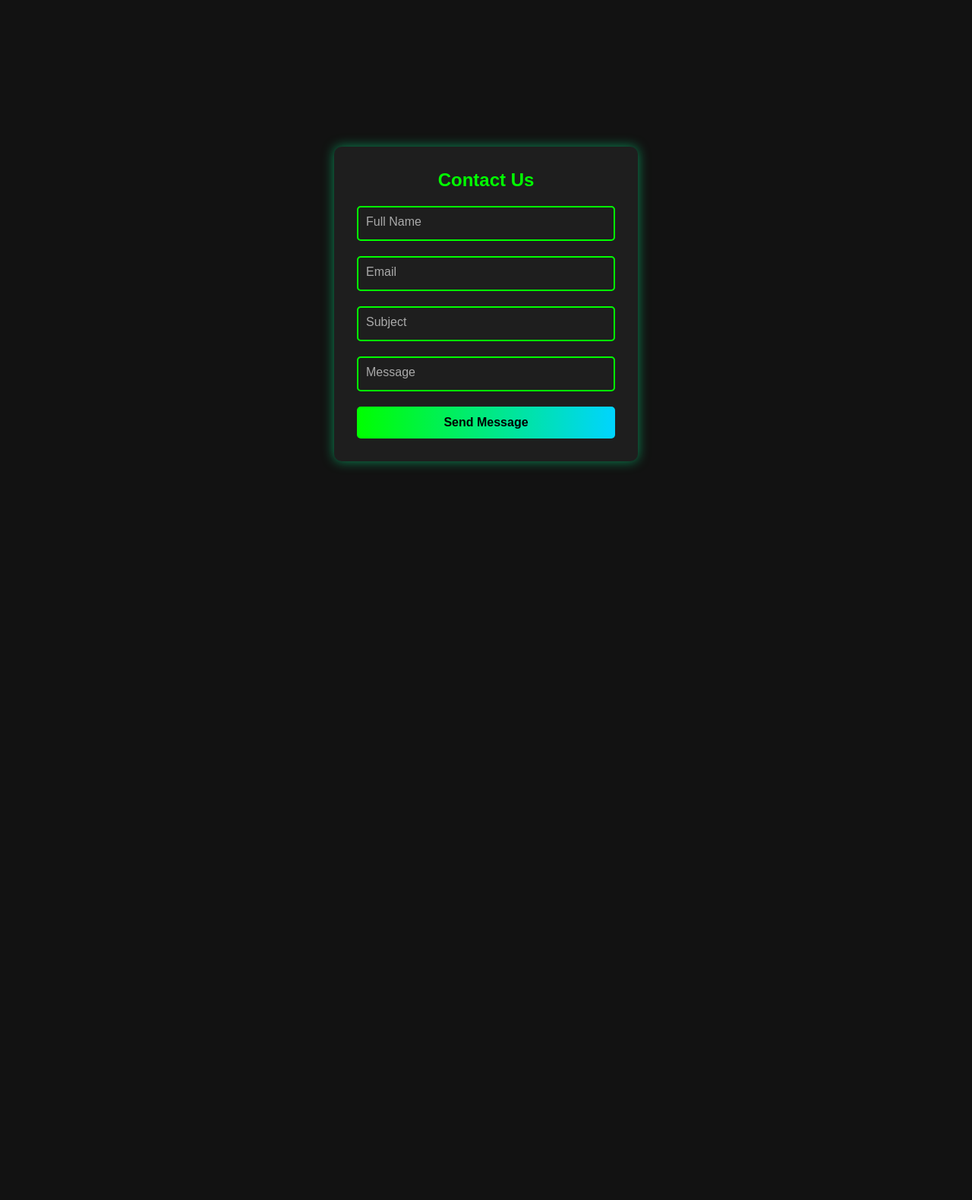
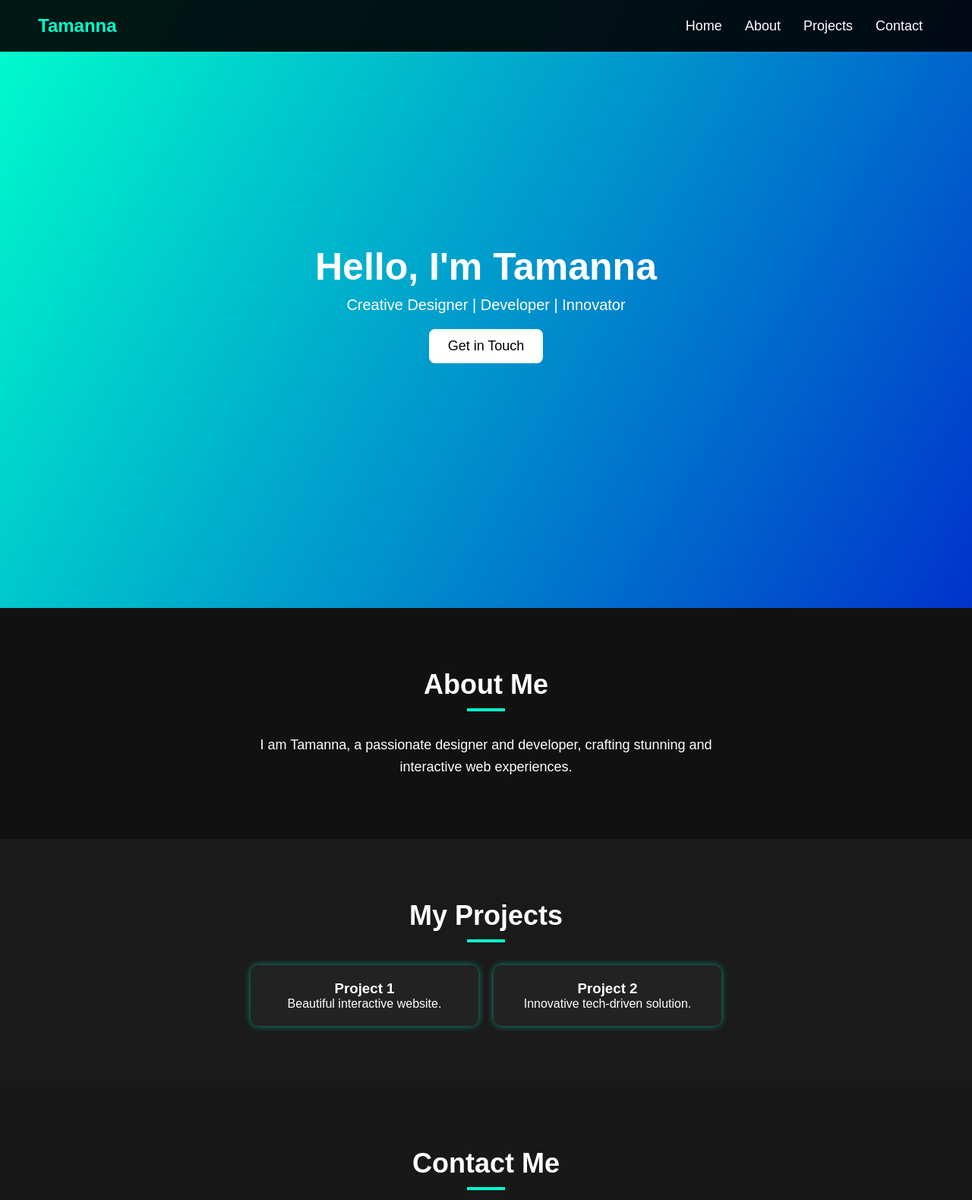
Before and after one commit to Tamnna05/web, a plain HTML site: page index.html in a window 1280 px wide. Shown: the top 1579 px of the page at 76% size. Before the commit the page ends 800 px from the top, so only its background shows below. Drawn offline with Linux system fonts and the light colour scheme.

Commit message:
Update index.html

```diff
--- a/index.html
+++ b/index.html
@@ -3,109 +3,269 @@
 <head>
     <meta charset="UTF-8">
     <meta name="viewport" content="width=device-width, initial-scale=1.0">
-    <title>Attractive Form</title>
+    <title>Tamanna | Creative Designer</title>
     <style>
+        /* General Styles */
         * {
             margin: 0;
             padding: 0;
             box-sizing: border-box;
-            font-family: 'Arial', sans-serif;
+            font-family: 'Poppins', sans-serif;
+            scroll-behavior: smooth;
         }
+
         body {
+            background: #0a0a0a;
+            color: white;
+            text-align: center;
+        }
+
+        /* Header */
+        header {
+            position: fixed;
+            width: 100%;
+            top: 0;
+            left: 0;
+            display: flex;
+            justify-content: space-between;
+            align-items: center;
+            padding: 20px 50px;
+            background: rgba(0, 0, 0, 0.9);
+            z-index: 1000;
+        }
+
+        .logo {
+            font-size: 24px;
+            font-weight: bold;
+            color: #00ffcc;
+        }
+
+        nav ul {
+            list-style: none;
+            display: flex;
+        }
+
+        nav ul li {
+            margin: 0 15px;
+        }
+
+        nav ul li a {
+            color: white;
+            text-decoration: none;
+            font-size: 18px;
+            transition: color 0.3s;
+        }
+
+        nav ul li a:hover {
+            color: #00ffcc;
+        }
+
+        /* Hero Section */
+        .hero {
+            height: 100vh;
+            display: flex;
+            flex-direction: column;
+            justify-content: center;
+            align-items: center;
+            background: linear-gradient(120deg, #00ffcc, #0033cc);
+            text-align: center;
+            animation: fadeIn 1.5s ease-in-out;
+        }
+
+        @keyframes fadeIn {
+            from {
+                opacity: 0;
+            }
+            to {
+                opacity: 1;
+            }
+        }
+
+        .hero h1 {
+            font-size: 50px;
+            margin-bottom: 10px;
+        }
+
+        .hero p {
+            font-size: 20px;
+            margin-bottom: 20px;
+        }
+
+        .btn {
+            padding: 12px 25px;
+            font-size: 18px;
+            background: white;
+            color: black;
+            text-decoration: none;
+            border-radius: 8px;
+            transition: all 0.3s ease-in-out;
+        }
+
+        .btn:hover {
+            background: #00ffcc;
+            color: black;
+            box-shadow: 0 0 10px #00ffcc;
+        }
+
+        /* Sections */
+        section {
+            padding: 80px 20px;
+        }
+
+        h2 {
+            font-size: 36px;
+            margin-bottom: 20px;
+            position: relative;
+            display: inline-block;
+        }
+
+        h2::after {
+            content: "";
+            display: block;
+            width: 50px;
+            height: 4px;
+            background: #00ffcc;
+            margin: 10px auto;
+        }
+
+        /* About Section */
+        .about {
+            background: #111;
+        }
+
+        .about p {
+            font-size: 18px;
+            max-width: 600px;
+            margin: auto;
+            line-height: 1.6;
+        }
+
+        /* Projects Section */
+        .projects {
+            background: #1a1a1a;
+        }
+
+        .project-container {
             display: flex;
             justify-content: center;
-            align-items: center;
-            height: 100vh;
-            background: #121212;
+            gap: 20px;
+            flex-wrap: wrap;
         }
-        .form-container {
-            background: #1e1e1e;
-            padding: 30px;
+
+        .project-card {
+            background: #222;
+            padding: 20px;
             border-radius: 10px;
-            box-shadow: 0 0 15px rgba(0, 255, 150, 0.5);
-            text-align: center;
-            max-width: 400px;
-            width: 100%;
+            width: 300px;
+            box-shadow: 0 0 10px rgba(0, 255, 204, 0.5);
+            transition: transform 0.3s;
         }
-        h2 {
-            color: #0f0;
-            margin-bottom: 20px;
+
+        .project-card:hover {
+            transform: scale(1.05);
         }
-        .input-box {
-            position: relative;
-            margin-bottom: 20px;
+
+        /* Contact Section */
+        .contact {
+            background: #181818;
         }
-        .input-box input {
-            width: 100%;
-            padding: 12px;
-            background: transparent;
-            border: 2px solid #0f0;
-            border-radius: 5px;
-            outline: none;
+
+        /* Footer */
+        footer {
+            background: black;
+            padding: 20px;
             color: white;
-            font-size: 16px;
-            transition: 0.3s;
         }
-        .input-box label {
-            position: absolute;
-            top: 12px;
-            left: 12px;
-            color: #aaa;
-            transition: 0.3s;
+
+        /* Animation Effects */
+        .fade-in {
+            opacity: 0;
+            transform: translateY(30px);
+            transition: opacity 0.6s ease-in-out, transform 0.6s ease-in-out;
         }
-        .input-box input:focus + label,
-        .input-box input:valid + label {
-            top: -10px;
-            left: 10px;
-            font-size: 12px;
-            color: #0f0;
-        }
-        .input-box input:focus {
-            border-color: #0f0;
-            box-shadow: 0 0 10px rgba(0, 255, 150, 0.5);
-        }
-        .btn {
-            width: 100%;
-            padding: 12px;
-            background: linear-gradient(90deg, #0f0, #00d4ff);
-            border: none;
-            border-radius: 5px;
-            font-size: 16px;
-            color: black;
-            font-weight: bold;
-            cursor: pointer;
-            transition: 0.3s;
-        }
-        .btn:hover {
-            transform: scale(1.05);
-            box-shadow: 0 0 10px rgba(0, 255, 150, 0.7);
+
+        .fade-in.visible {
+            opacity: 1;
+            transform: translateY(0);
         }
     </style>
 </head>
 <body>
 
-    <div class="form-container">
-        <h2>Contact Us</h2>
-        <form action="#" method="POST">
-            <div class="input-box">
-                <input type="text" name="name" required>
-                <label>Full Name</label>
+    <!-- Header Section -->
+    <header>
+        <h1 class="logo">Tamanna</h1>
+        <nav>
+            <ul>
+                <li><a href="#home">Home</a></li>
+                <li><a href="#about">About</a></li>
+                <li><a href="#projects">Projects</a></li>
+                <li><a href="#contact">Contact</a></li>
+            </ul>
+        </nav>
+    </header>
+
+    <!-- Hero Section -->
+    <section id="home" class="hero">
+        <h1>Hello, I'm Tamanna</h1>
+        <p>Creative Designer | Developer | Innovator</p>
+        <a href="#contact" class="btn">Get in Touch</a>
+    </section>
+
+    <!-- About Section -->
+    <section id="about" class="about fade-in">
+        <h2>About Me</h2>
+        <p>I am Tamanna, a passionate designer and developer, crafting stunning and interactive web experiences.</p>
+    </section>
+
+    <!-- Projects Section -->
+    <section id="projects" class="projects fade-in">
+        <h2>My Projects</h2>
+        <div class="project-container">
+            <div class="project-card">
+                <h3>Project 1</h3>
+                <p>Beautiful interactive website.</p>
             </div>
-            <div class="input-box">
-                <input type="email" name="email" required>
-                <label>Email</label>
+            <div class="project-card">
+                <h3>Project 2</h3>
+                <p>Innovative tech-driven solution.</p>
             </div>
-            <div class="input-box">
-                <input type="text" name="subject" required>
-                <label>Subject</label>
-            </div>
-            <div class="input-box">
-                <input type="text" name="message" required>
-                <label>Message</label>
-            </div>
-            <button type="submit" class="btn">Send Message</button>
-        </form>
-    </div>
+        </div>
+    </section>
+
+    <!-- Contact Section -->
+    <section id="contact" class="contact fade-in">
+        <h2>Contact Me</h2>
+        <p>Let's collaborate and build something amazing!</p>
+        <a href="mailto:tamanna@example.com" class="btn">Email Me</a>
+    </section>
+
+    <!-- Footer -->
+    <footer>
+        <p>&copy; 2025 Tamanna. All rights reserved.</p>
+    </footer>
+
+    <!-- JavaScript for Animations -->
+    <script>
+        document.addEventListener("DOMContentLoaded", function() {
+            const sections = document.querySelectorAll(".fade-in");
+
+            function revealSections() {
+                sections.forEach(section => {
+                    const sectionTop = section.getBoundingClientRect().top;
+                    const windowHeight = window.innerHeight;
+
+                    if (sectionTop < windowHeight - 100) {
+                        section.classList.add("visible");
+                    }
+                });
+            }
+
+            window.addEventListener("scroll", revealSections);
+            revealSections();
+        });
+    </script>
 
 </body>
 </html>
+>
```
